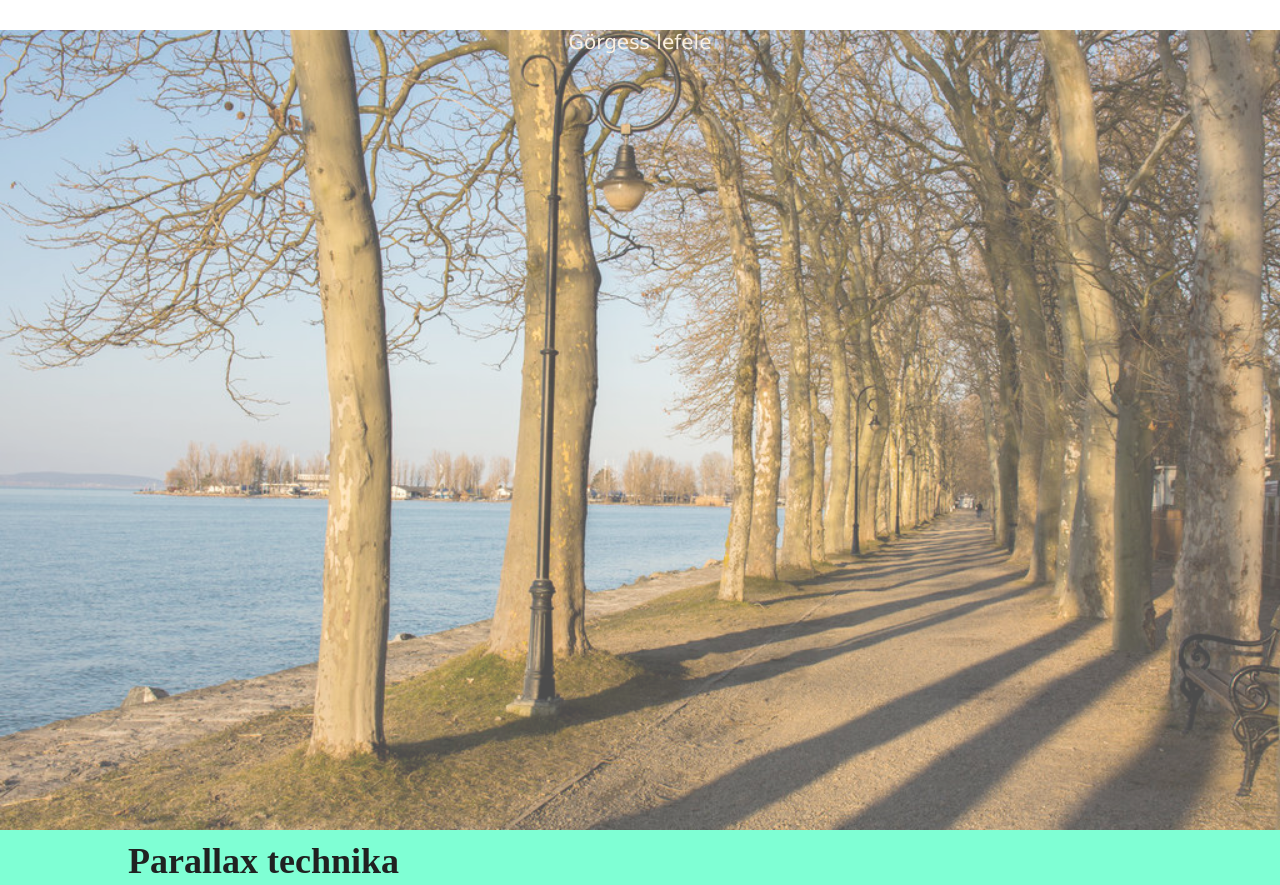
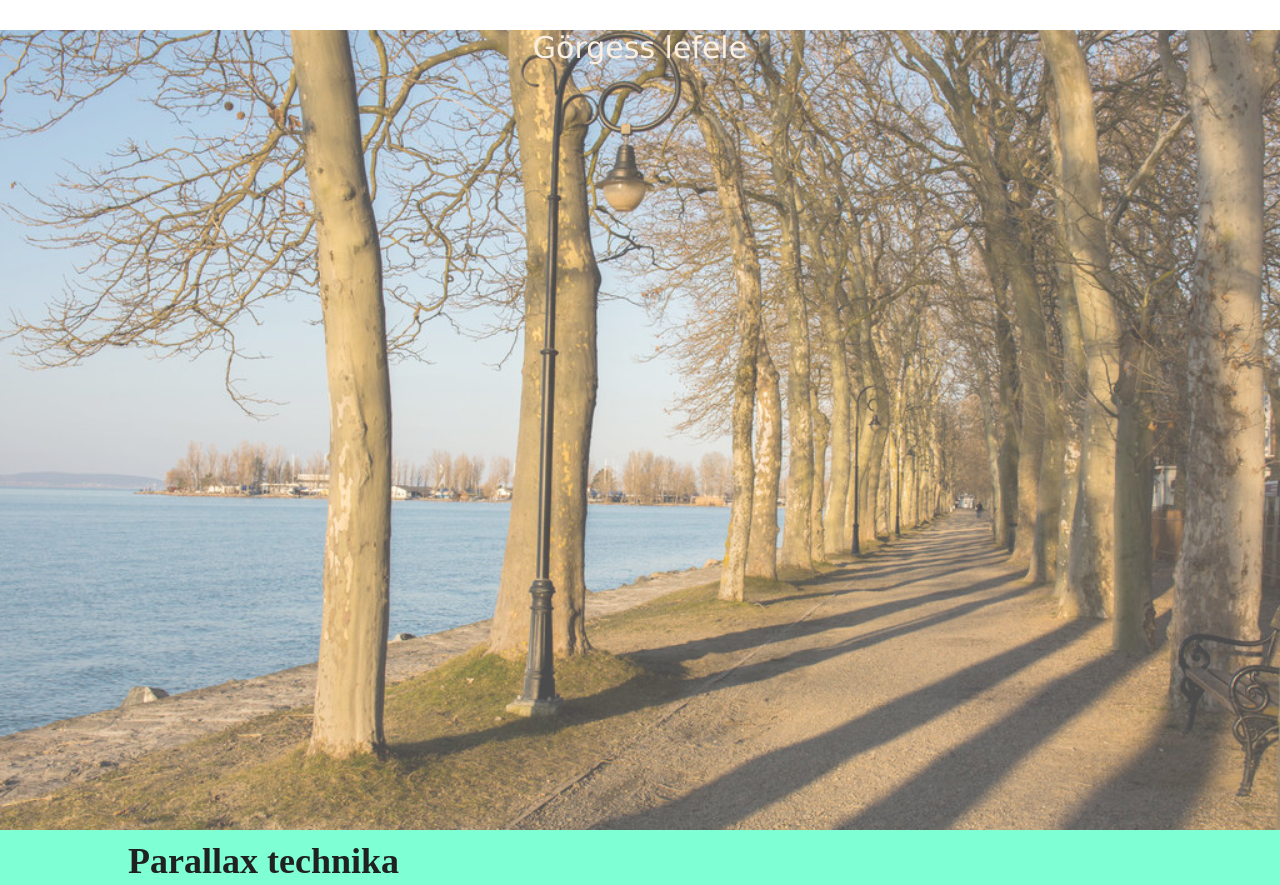
Before and after one commit to Tomi82-git/parallax.io, a plain HTML site: page index.html in a window 1280 px wide. Shown: the top 885 px of the page. Drawn offline with Linux system fonts and the light colour scheme.

Commit message:
font size mod

```diff
--- a/css/style.css
+++ b/css/style.css
@@ -40,7 +40,8 @@ h3{
 }
 .gomb{
     font-family: Verdana, Geneva, Tahoma, sans-serif;
-    font-size: 20px;
+    font-size: 30px;
+    font-style: bold;
     color: antiquewhite;
     text-align: center;
     font-weight:300;
```
